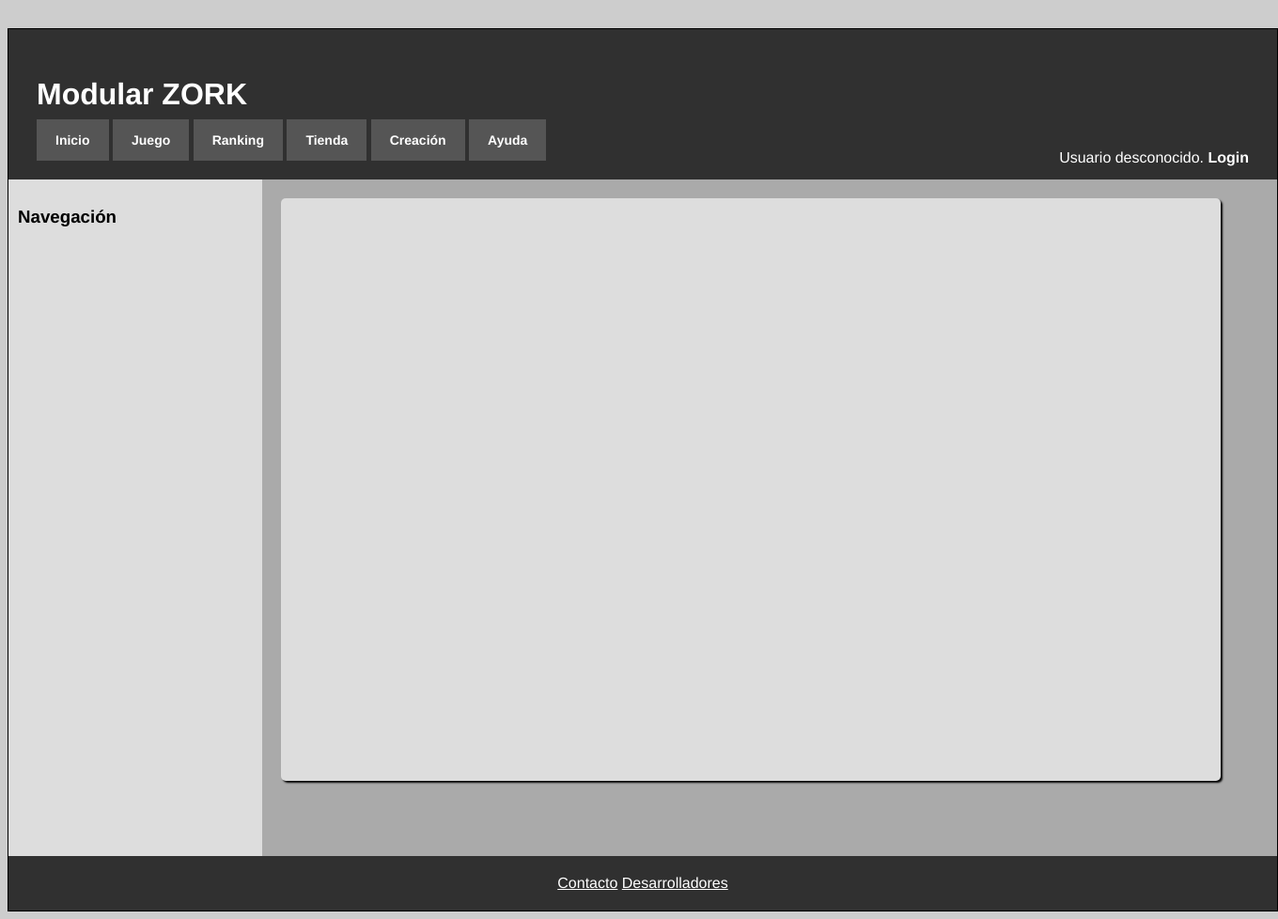
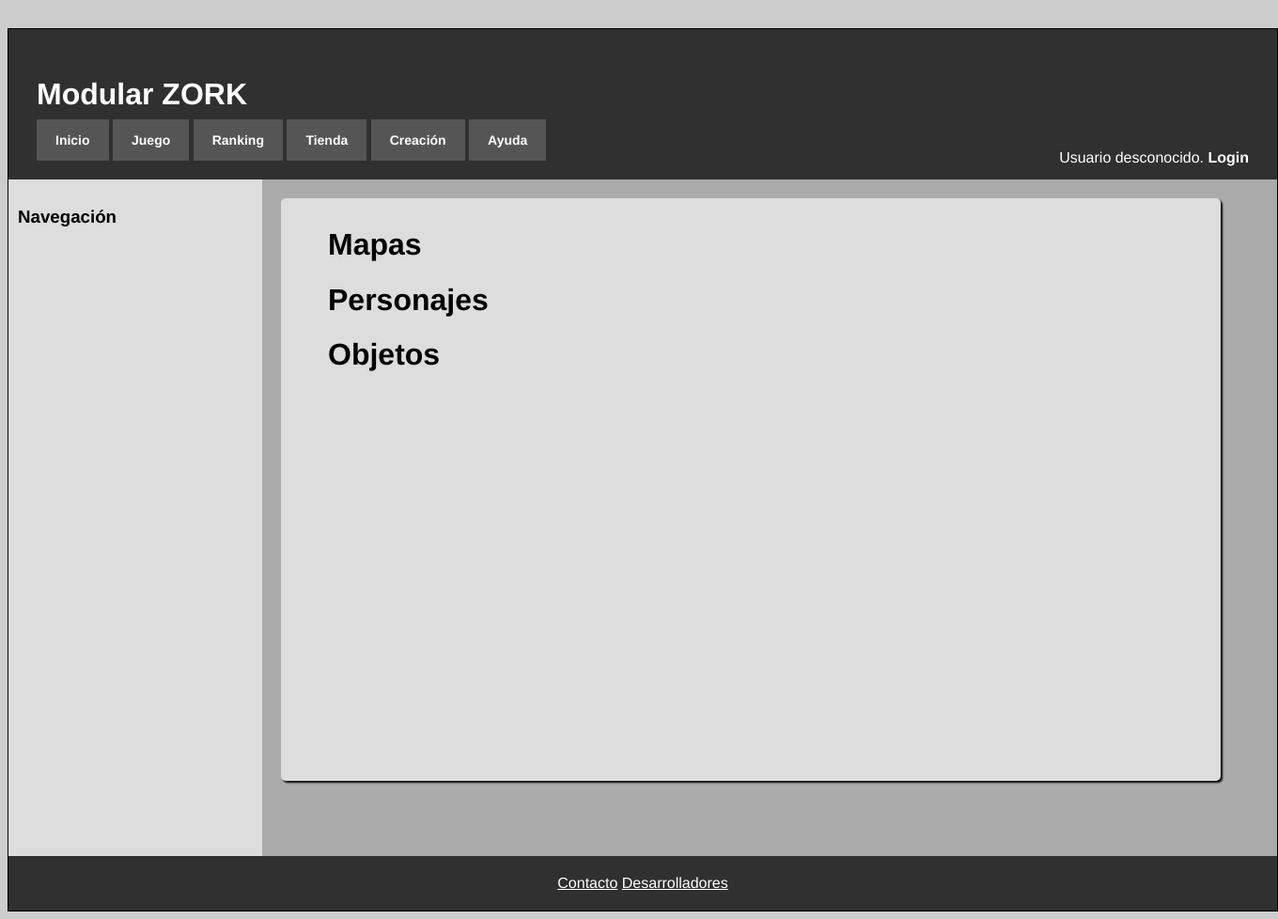
Before and after one commit to Beoveo/ModularZork, a PHP site: page /tienda.php in a window 1360 px wide. Shown: the whole page at 94% size. Run offline with PHP 8.4, Linux system fonts and the light colour scheme.

Commit message:
Update tienda.php

```diff
--- a/P2/tienda.php
+++ b/P2/tienda.php
@@ -21,13 +21,13 @@
 
 			<div id="contenido">
 				<div id="mapas">
-
+					<h1>Mapas</h1>
 				</div>
 				<div id="personajes">
-
+					<h1>Personajes</h1>
 				</div>
 				<div id="objetos">
-
+					<h1>Objetos</h1>
 				</div>
 			</div>
 
```
